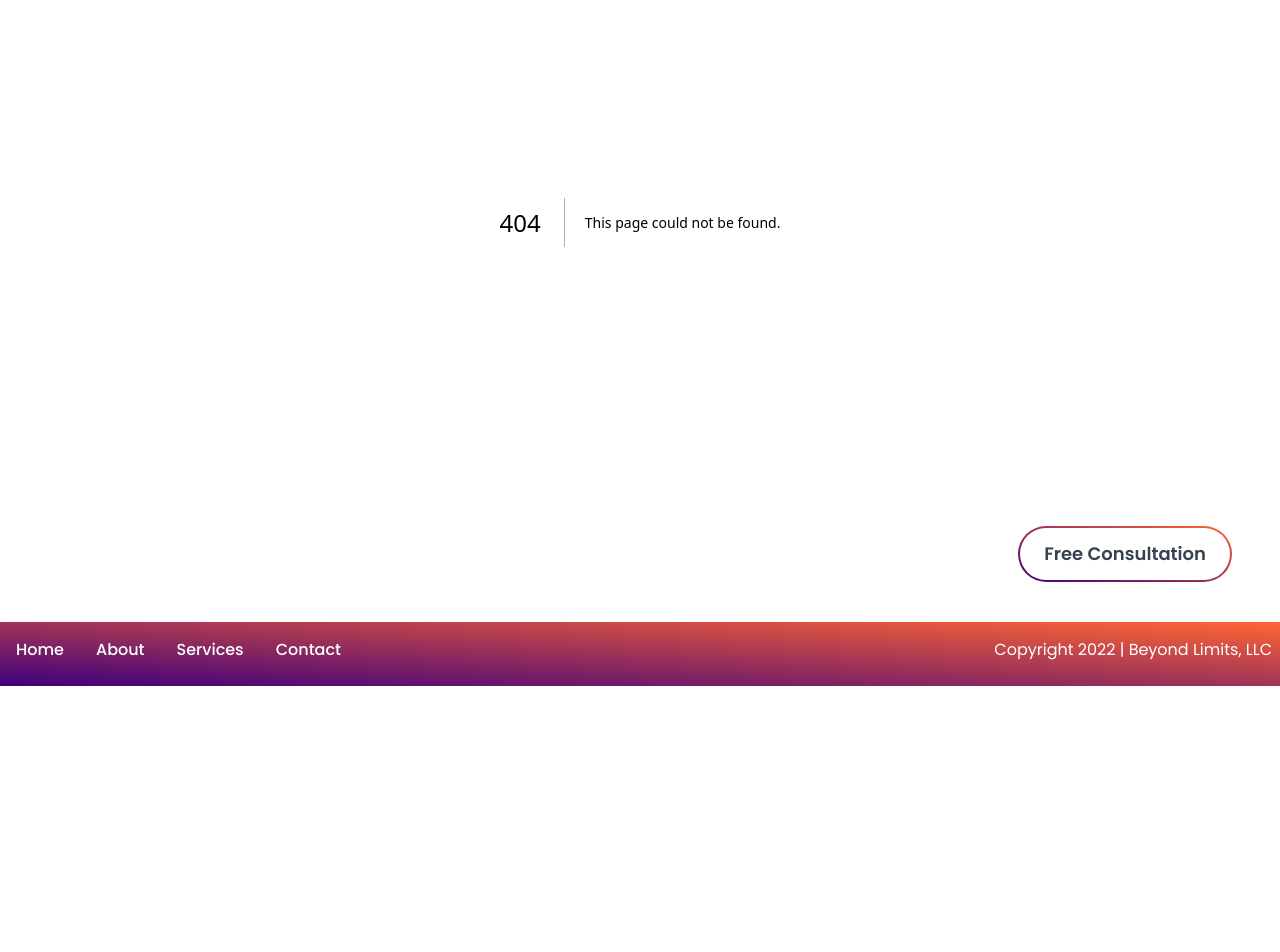
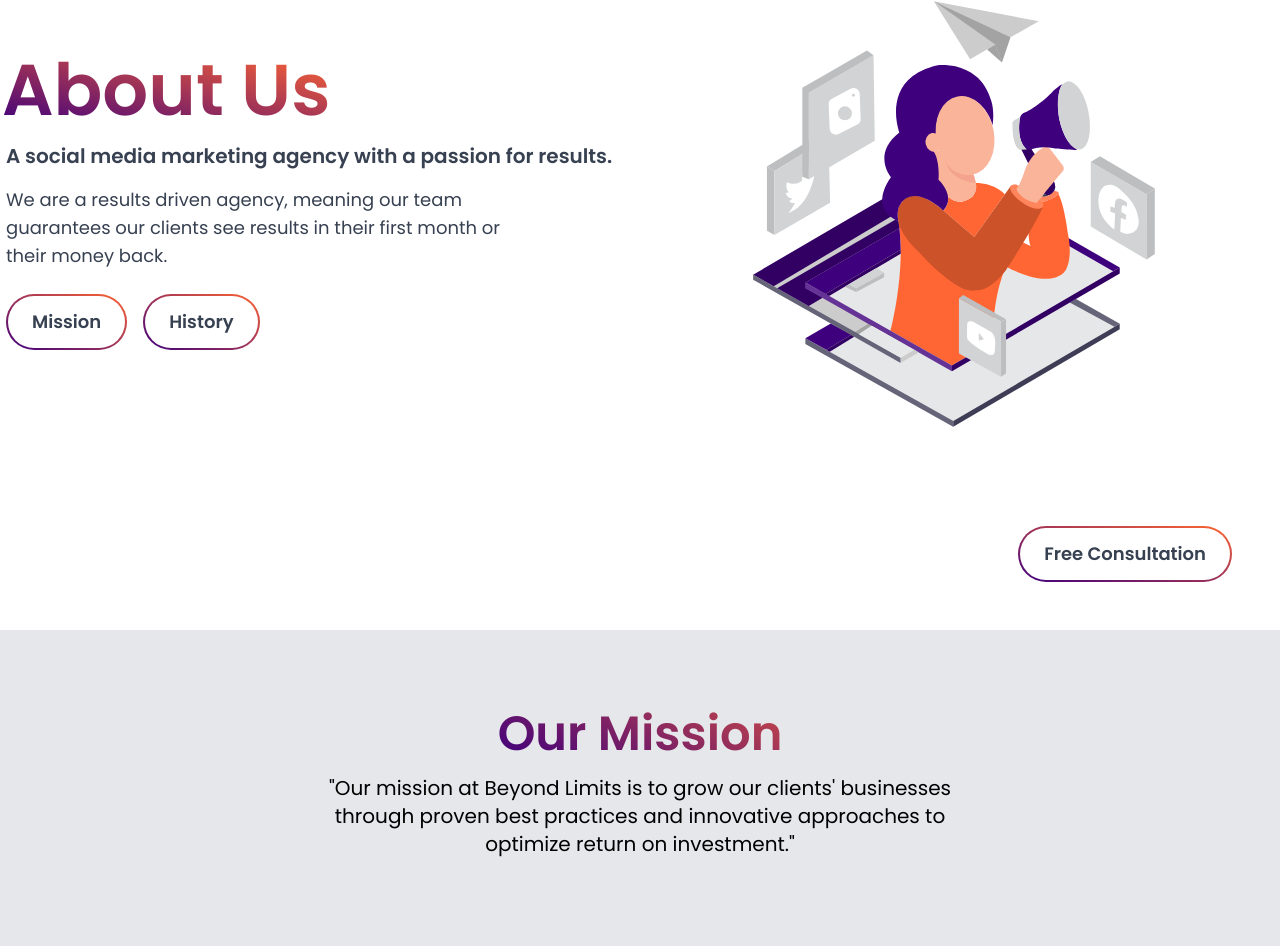
Before and after one commit to elliottcsipkes/beyond-limits-agency-site, a Next.js app: page /about in a window 1280 px wide. Before the commit this address had no page. Shown: the part 178-1130 px from the top of the page. Before the commit the page ends 864 px from the top, so only its background shows below. Built offline with nearby package versions, Linux system fonts and the light colour scheme.

Commit message:
about page update

```diff
--- /dev/null
+++ b/components/History.js
@@ -0,0 +1,62 @@
+import React from "react";
+
+const History = () => {
+  return (
+    <div>
+      <div id="history" className="transparent bg-gray-200 mt-[-4vh] h-10" />
+      <div className="bg-white">
+        <div className="container mx-auto text-center">
+          <div className="flex justify-center">
+            <h2 className="text-3xl sm:pb-2 w-fit font-semibold sm:text-5xl pt-20 bg-clip-text text-transparent bg-gradient-to-bl from-[#ff6633] to-[#3f007c]">
+              Agency History
+            </h2>
+          </div>
+          <div className="flex columns-2 gap-8 text-left items-center">
+            <div className="flex basis-1/3 justify-center">
+              <p className="pt-4 pb-20 text-xl">ICON</p>
+            </div>
+            <div className="basis-2/3">
+              <p className="pt-4 pb-20 text-xl">
+                business started/founded: Lorem ipsum, dolor sit amet
+                consectetur adipisicing elit. Neque rem laudantium fugit minus
+                numquam, aliquam doloribus amet blanditiis quo quisquam animi
+                dolores mollitia beatae itaque? Officia corporis cupiditate
+                labore magni.
+              </p>
+            </div>
+          </div>
+          <div className="flex columns-2 gap-8 text-left items-center">
+            <div className="flex basis-1/3 justify-center">
+              <p className="pt-4 pb-20 text-xl">ICON</p>
+            </div>
+            <div className="basis-2/3">
+              <p className="pt-4 pb-20 text-xl">
+                business started: Lorem ipsum, dolor sit amet consectetur
+                adipisicing elit. Neque rem laudantium fugit minus numquam,
+                aliquam doloribus amet blanditiis quo quisquam animi dolores
+                mollitia beatae itaque? Officia corporis cupiditate labore
+                magni.
+              </p>
+            </div>
+          </div>
+          <div className="flex columns-2 gap-8 text-left items-center">
+            <div className="flex basis-1/3 justify-center">
+              <p className="pt-4 pb-20 text-xl">ICON</p>
+            </div>
+            <div className="basis-2/3">
+              <p className="pt-4 pb-20 text-xl">
+                business started: Lorem ipsum, dolor sit amet consectetur
+                adipisicing elit. Neque rem laudantium fugit minus numquam,
+                aliquam doloribus amet blanditiis quo quisquam animi dolores
+                mollitia beatae itaque? Officia corporis cupiditate labore
+                magni.
+              </p>
+            </div>
+          </div>
+        </div>
+      </div>
+    </div>
+  );
+};
+
+export default History;
--- /dev/null
+++ b/components/Mission.js
@@ -0,0 +1,25 @@
+import React from "react";
+
+const Mission = () => {
+  return (
+    <div>
+      <div id="mission" className="transparent bg-white mt-[-4vh] h-10" />
+      <div className="bg-gray-200">
+        <div className="container mx-auto text-center md:w-1/2">
+          <div className="flex justify-center">
+            <h2 className="text-4xl w-fit font-semibold sm:text-5xl pt-20 bg-clip-text text-transparent bg-gradient-to-bl from-[#ff6633] to-[#3f007c]">
+              Our Mission
+            </h2>
+          </div>
+          <p className="pt-4 pb-20 text-xl">
+            "Our mission at Beyond Limits is to grow our clients' businesses
+            through proven best practices and innovative approaches to optimize
+            return on investment."
+          </p>
+        </div>
+      </div>
+    </div>
+  );
+};
+
+export default Mission;
--- a/components/Navbar.js
+++ b/components/Navbar.js
@@ -69,16 +69,24 @@
         >
           <ul className="mb-48">
             <li className="p-8 ease-in bg-clip-text hover:text-transparent overflow-hidden hover:bg-gradient-to-tr from-[#3f007c] to-[#ff6633]">
-              <Link href="/">Home</Link>
+              <Link onClick={handleNav} href="/">
+                Home
+              </Link>
             </li>
             <li className="p-8 ease-in bg-clip-text hover:text-transparent overflow-hidden hover:bg-gradient-to-tr from-[#3f007c] to-[#ff6633]">
-              <Link href="/about">About</Link>
+              <Link onClick={handleNav} href="/about">
+                About
+              </Link>
             </li>
             <li className="p-8 ease-in bg-clip-text hover:text-transparent overflow-hidden hover:bg-gradient-to-tr from-[#3f007c] to-[#ff6633]">
-              <Link href="/services">Services</Link>
+              <Link onClick={handleNav} href="/services">
+                Services
+              </Link>
             </li>
             <li className="p-8 ease-in bg-clip-text hover:text-transparent overflow-hidden hover:bg-gradient-to-tr from-[#3f007c] to-[#ff6633]">
-              <Link href="/contact">Contact</Link>
+              <Link onClick={handleNav} href="/contact">
+                Contact
+              </Link>
             </li>
           </ul>
         </div>
--- /dev/null
+++ b/components/OtherHero.js
@@ -0,0 +1,59 @@
+import React from "react";
+
+const OtherHero = ({ link1, link2 }) => {
+  return (
+    <div>
+      <div className="mt-16 sm:mt-[0px] flex sm:flex-row justify-around items-center h-[100vh] flex-col-reverse container mx-auto pb-4">
+        <div className="sm:w-[50%] sm:mr-[-24px] grid h-screen place-items-center ">
+          <div className="text-center sm:text-left">
+            <div className="flex justify-center sm:justify-start">
+              <h1 className="text-5xl w-fit sm:text-4xl lg:ml-[-4px] md:text-6xl lg:text-6xl xl:text-7xl 2xl:text-8xl font-semibold bg-clip-text text-transparent bg-gradient-to-bl from-[#ff6633]  to-[#3f007c]">
+                About Us
+              </h1>
+            </div>
+            <p className="text-gray-700 text-base sm:text-xl font-semibold pt-4">
+              A social media marketing agency with a passion for results.
+            </p>
+            <p className="text-gray-700 text-base md:text-lg font-base pt-4 sm:w-[80%] sm:pr-0 sm:pl-0 pr-2 pl-2">
+              We are a results driven agency, meaning our team guarantees our
+              clients see results in their first month or their money back.
+            </p>
+            <div className="p-6 sm:pr-0 sm:pl-0 flex justify-center sm:justify-start">
+              <a
+                href={link1}
+                className="relative p-0.5 inline-flex items-center justify-center font-bold overflow-hidden group rounded-[50px] mr-2"
+              >
+                <span className="w-full h-full bg-gradient-to-bl from-[#ff6633] to-[#3f007c] group-hover:from-[#3f007c]group-hover:to-[#ff6633] absolute"></span>
+                <span className="relative px-6 py-3 transition-all ease-out bg-white rounded-[50px] group-hover:bg-opacity-0 duration-200">
+                  <p className="relative text-sm md:text-lg text-gray-700 group-hover:text-white">
+                    Mission
+                  </p>
+                </span>
+              </a>
+              <a
+                href={link2}
+                className="relative p-0.5 inline-flex items-center justify-center font-bold overflow-hidden group rounded-[50px] ml-2"
+              >
+                <span className="w-full h-full bg-gradient-to-bl from-[#ff6633] to-[#3f007c] group-hover:from-[#3f007c]group-hover:to-[#ff6633] absolute"></span>
+                <span className="flex items-center relative px-6 py-3 transition-all bg-white rounded-[50px] group-hover:bg-opacity-0 ease-out duration-200">
+                  <p className="relative text-sm md:text-lg text-gray-700 group-hover:text-white">
+                    History
+                  </p>
+                </span>
+              </a>
+            </div>
+          </div>
+        </div>
+        <div className="sm:w-[50%] grid h-screen place-items-center">
+          <img
+            className="max-h-fit text-center"
+            src="/Social-influencer.svg"
+            alt="social media marketing"
+          />
+        </div>
+      </div>
+    </div>
+  );
+};
+
+export default OtherHero;
--- /dev/null
+++ b/pages/about.js
@@ -0,0 +1,21 @@
+import Head from "next/head";
+import History from "../components/History";
+import Mission from "../components/Mission";
+import OtherHero from "../components/OtherHero";
+
+export default function Home() {
+  return (
+    <div>
+      <Head>
+        <title>Beyond Limits - About Us</title>
+        <meta
+          name="description"
+          content="Learn more about Beyond Limits, a Social Media Marketing Agency (SMMA) that specializes in paid social ads, social media campaigns, and Search Engine Optimization (SEO)."
+        />
+      </Head>
+      <OtherHero link1="#mission" link2="#history" />
+      <Mission />
+      <History />
+    </div>
+  );
+}
```
